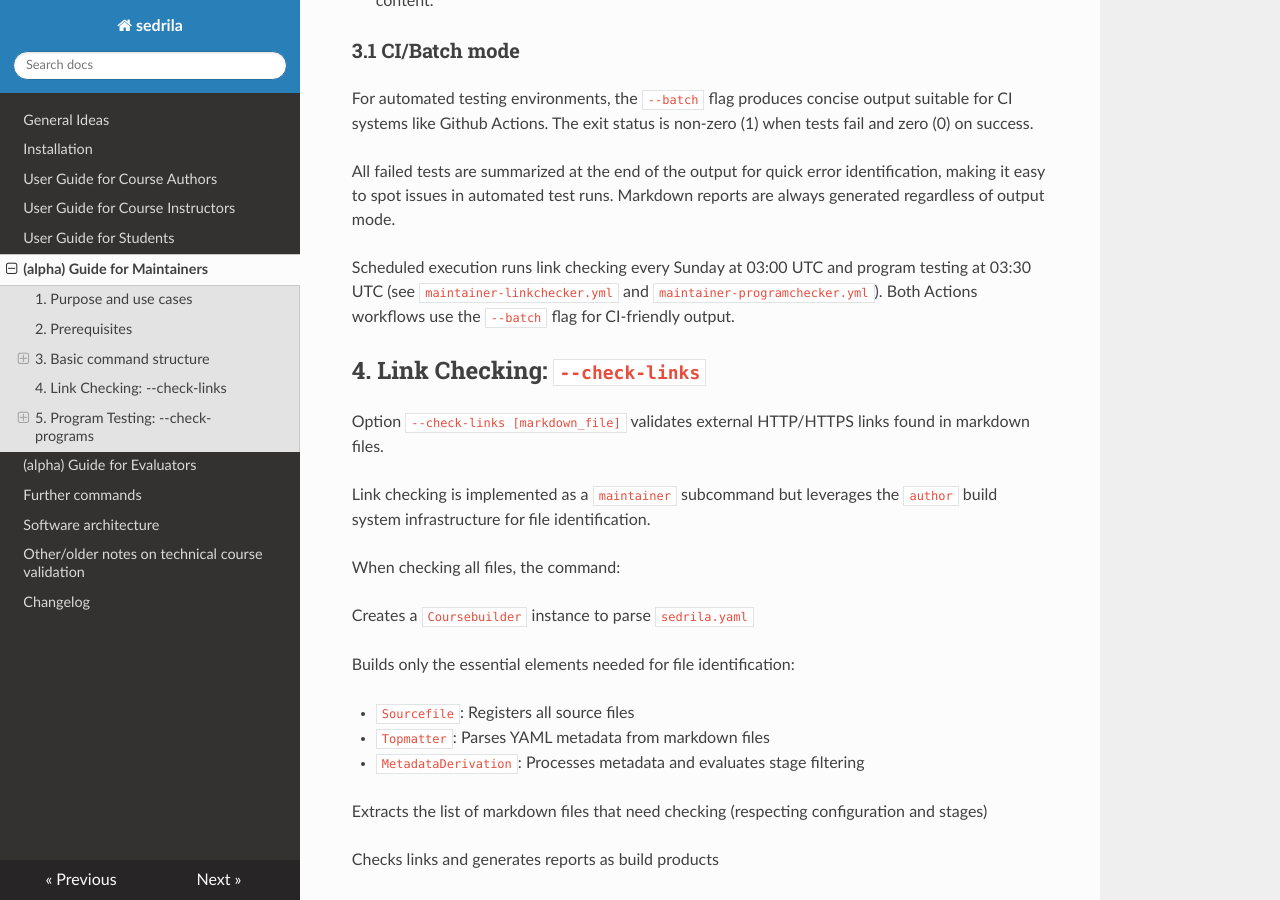
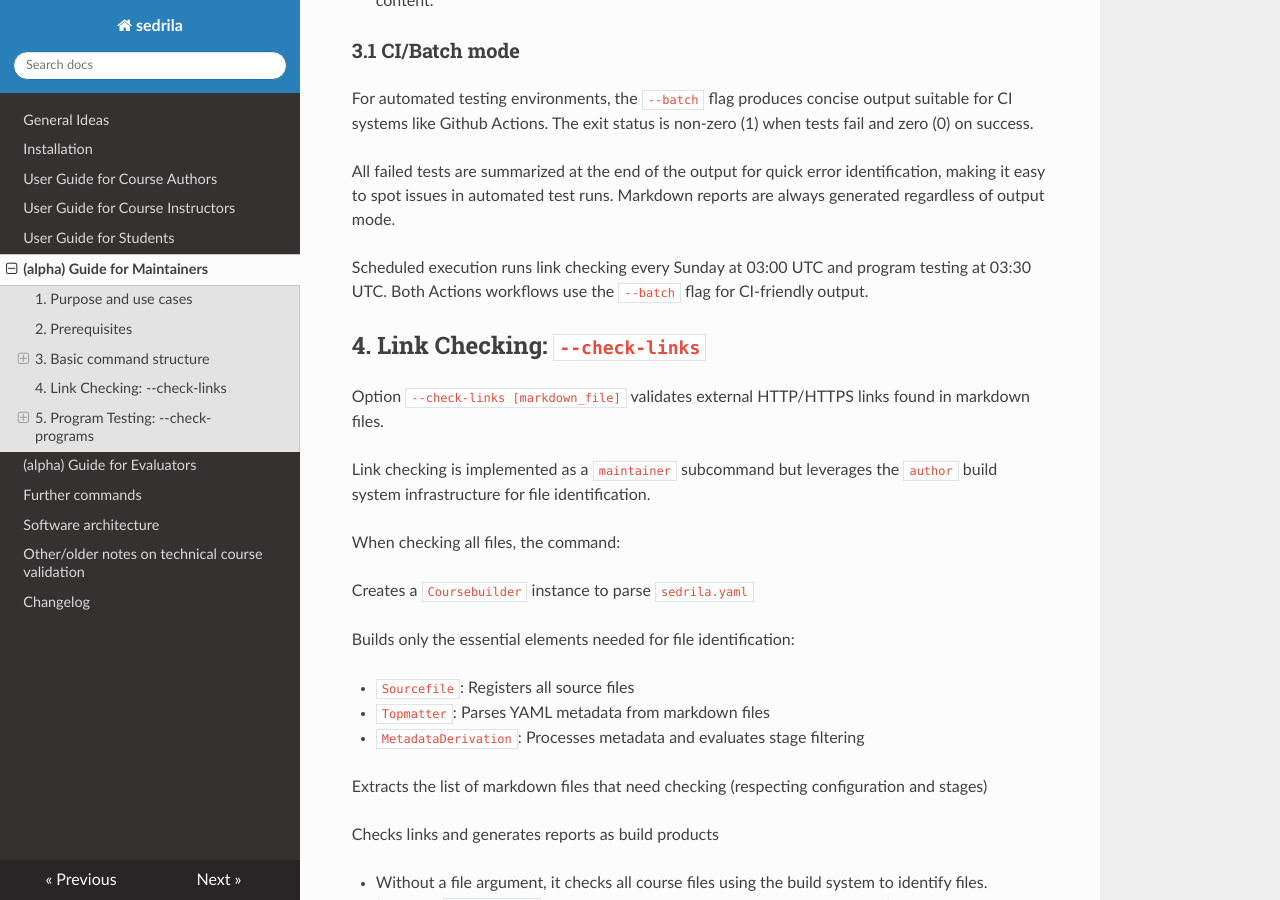
Before and after one commit to fubinf/sedrila, an MkDocs documentation site: the page built from docs/maintainers.md, in a window 1280 px wide and 900 px high, scrolled down 1404 px. Built offline with MkDocs 1.6.1, drawn with Linux system fonts in a browser that asks for light colours; nearby versions of some CDN libraries; some of the changed text lies outside the part shown.

Commit message:
maintainers.md: update docs

```diff
--- a/docs/maintainers.md
+++ b/docs/maintainers.md
@@ -62,7 +62,7 @@
 Markdown reports are always generated regardless of output mode.
 
 Scheduled execution runs link checking every Sunday at 03:00 UTC and program testing
-at 03:30 UTC (see `maintainer-linkchecker.yml` and `maintainer-programchecker.yml`).
+at 03:30 UTC.
 Both Actions workflows use the `--batch` flag for CI-friendly output.
 
 
```
Also changed, not shown: other parts of docs/maintainers.md (+2 -1 lines).
